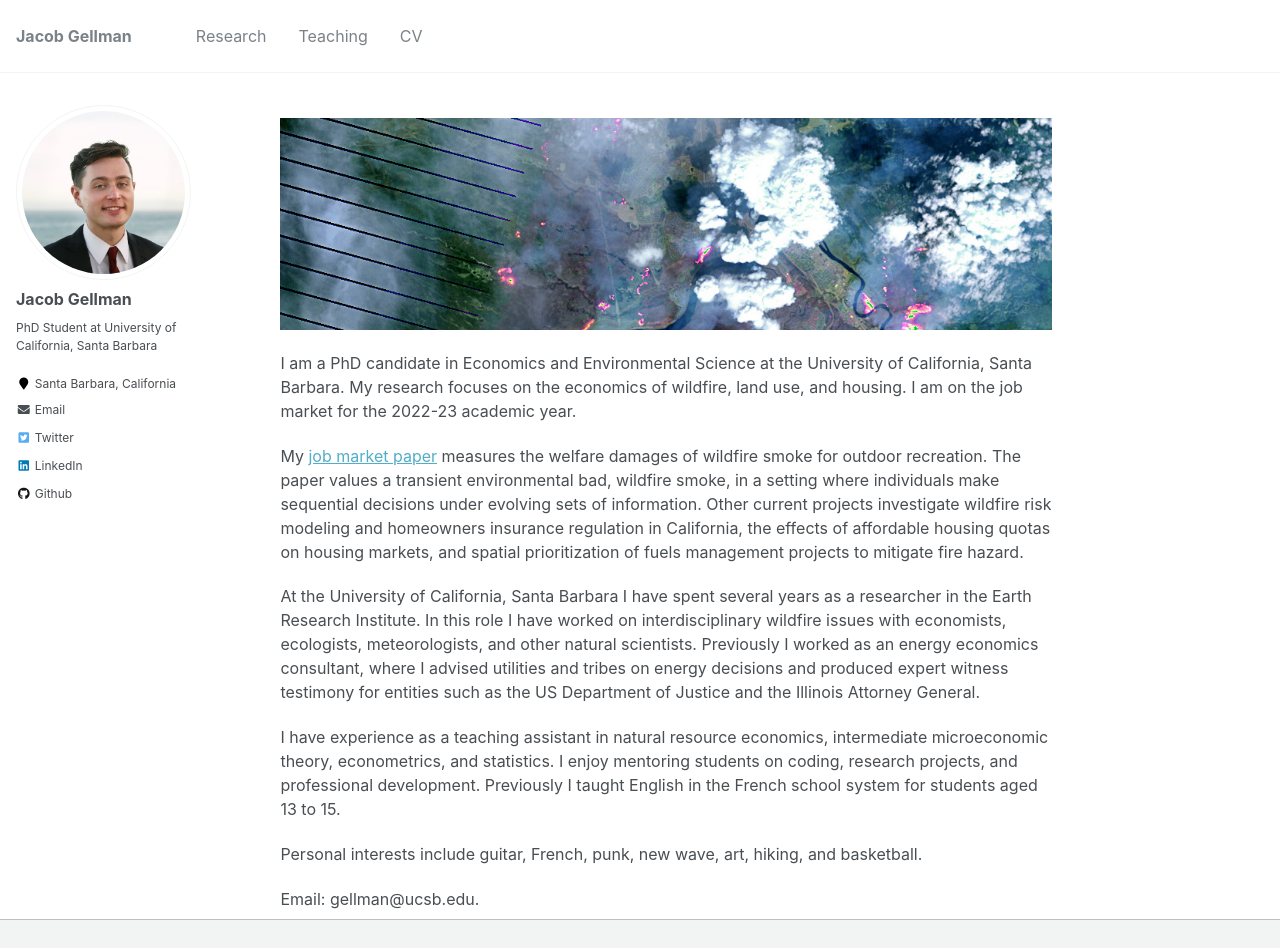
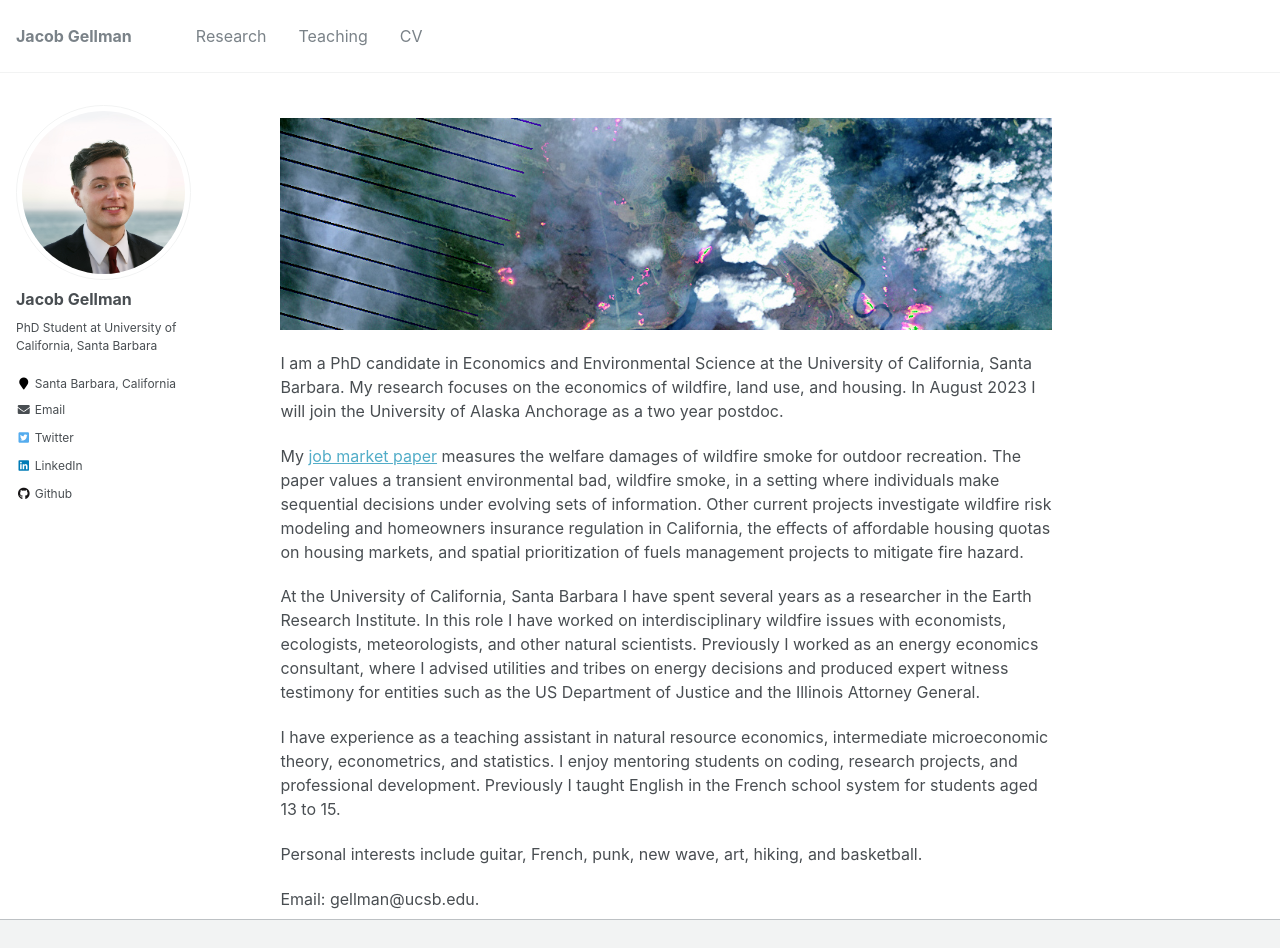
Before and after one commit to jacobgellman/jacobgellman.github.io, a Jekyll site: the page built from _pages/about.md, in a window 1280 px wide and 1100 px high, cut to the strip 0-948 px from the top of the window. Built offline with Jekyll 4.4.1, drawn with Linux system fonts in a browser that asks for light colours.

Commit message:
About page updated.

```diff
--- a/_pages/about.md
+++ b/_pages/about.md
@@ -9,7 +9,7 @@
 
 ![](images/ft_mcmurray_wiki.png)
 
-I am a PhD candidate in Economics and Environmental Science at the University of California, Santa Barbara. My research focuses on the economics of wildfire, land use, and housing. I am on the job market for the 2022-23 academic year.
+I am a PhD candidate in Economics and Environmental Science at the University of California, Santa Barbara. My research focuses on the economics of wildfire, land use, and housing. In August 2023 I will join the University of Alaska Anchorage as a two year postdoc.
 
 My [job market paper](https://jacobgellman.github.io/files/gellman_wildfire_smoke_jmp.pdf) measures the welfare damages of wildfire smoke for outdoor recreation. The paper values a transient environmental bad, wildfire smoke, in a setting where individuals make sequential decisions under evolving sets of information. Other current projects investigate wildfire risk modeling and homeowners insurance regulation in California, the effects of affordable housing quotas on housing markets, and spatial prioritization of fuels management projects to mitigate fire hazard.
 
```
